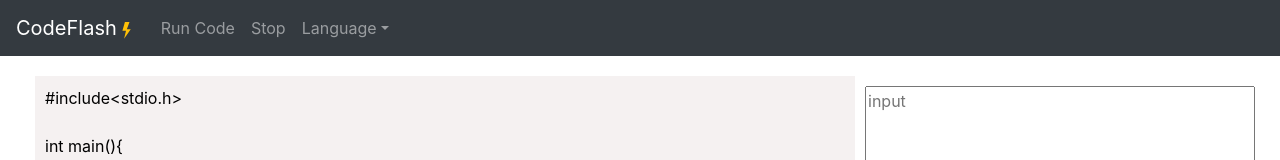
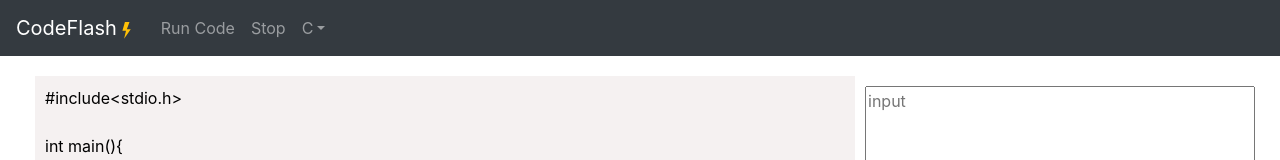
Before and after one commit to karthik193/CodeFlash, a React (Create React App) app: page / in a window 1280 px wide. Shown: the top 160 px of the page. Built offline with nearby package versions, Linux system fonts and the light colour scheme.

Commit message:
Updated Language change

```diff
--- a/public/index.html
+++ b/public/index.html
@@ -9,7 +9,7 @@
       name="description"
       content="Web site created using create-react-app"
     />
-    <link rel="apple-touch-icon" href="%PUBLIC_URL%/logo192.png" />
+    <link rel="apple-touch-icon" href="%PUBLIC_URL%/CFicon.png" />
 
     <link rel="manifest" href="%PUBLIC_URL%/manifest.json" />
     <title>CodeFlash</title>
--- a/src/components/Compiler/compiler.js
+++ b/src/components/Compiler/compiler.js
@@ -1,7 +1,7 @@
 import { Navbar, Nav, NavDropdown } from "react-bootstrap";
 import React, { Component } from "react";
 import {FcFlashOn}  from "react-icons/fc" ;
-import defaultCode from '../../storage/compiler/compiler' ;
+import {defaultCode , langMap}from '../../storage/compiler/compiler' ;
 class Compiler extends Component {
 
 	constructor(props) {
@@ -157,7 +157,7 @@ class Compiler extends Component {
 								</Nav.Link>
 								<Nav.Link  onClick= {()=>{this.setState({stop:true})}}>Stop</Nav.Link>
 								<NavDropdown
-									title="Language"
+									title={langMap[this.state.lang]}
 									id="collasible-nav-dropdown"
 									value={this.state.lang}
 								>
@@ -167,7 +167,7 @@ class Compiler extends Component {
 											this.setState({ lang: 1 })
 										}
 									>
-										C
+										{langMap[1]}
 									</NavDropdown.Item>
 									<NavDropdown.Item
 										value={2}
--- a/src/storage/compiler/compiler.jsx
+++ b/src/storage/compiler/compiler.jsx
@@ -4,5 +4,11 @@ const defaultCode = {
     4: "public class Main\n{\npublic static void main(String[] args) {\nSystem.out.println('Hello World');\n}\n}\n",
     10:"#write your Code here"
 }
-
+const langMap = {
+    1 :"C" ,
+    2:"C++ 17",
+    4:"Java",
+    10:"Python 3"
+}
 export default defaultCode ;
+export {defaultCode , langMap} ;
```
Also changed, not shown: public/manifest.json.
